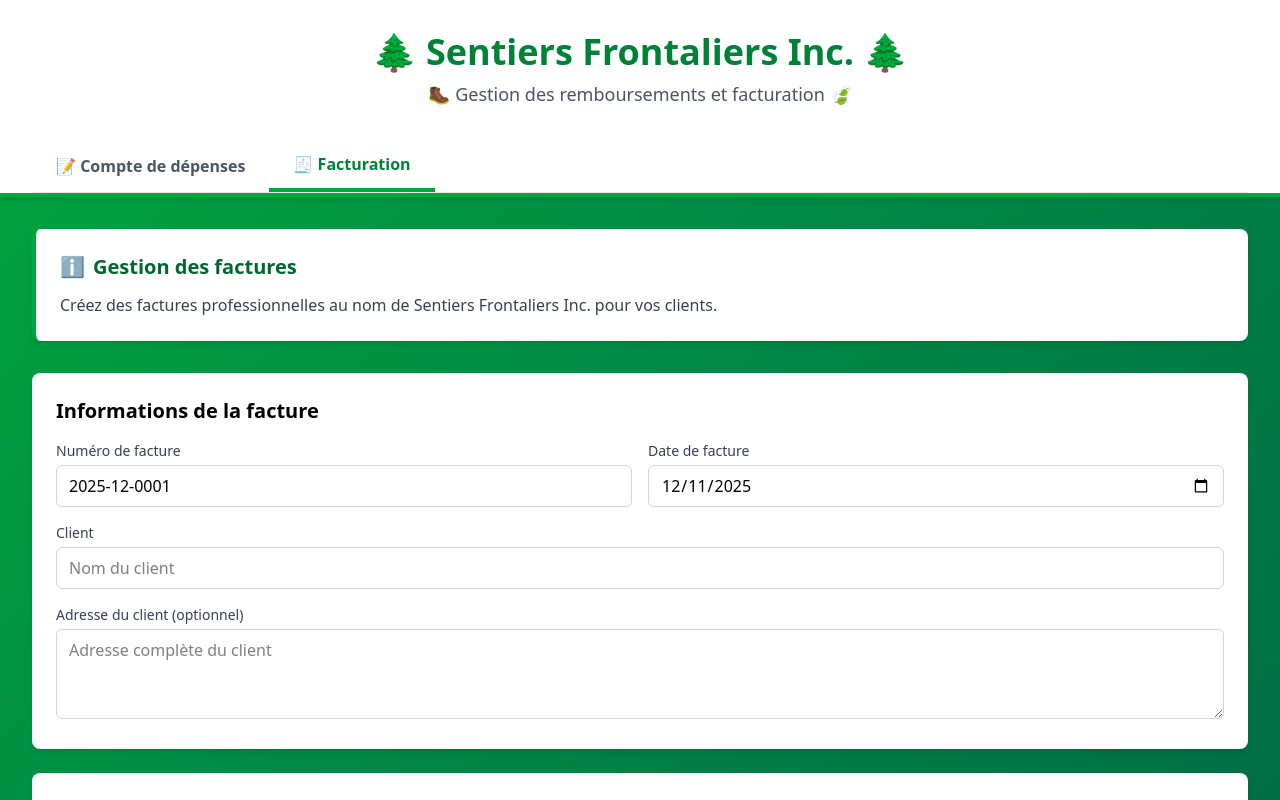
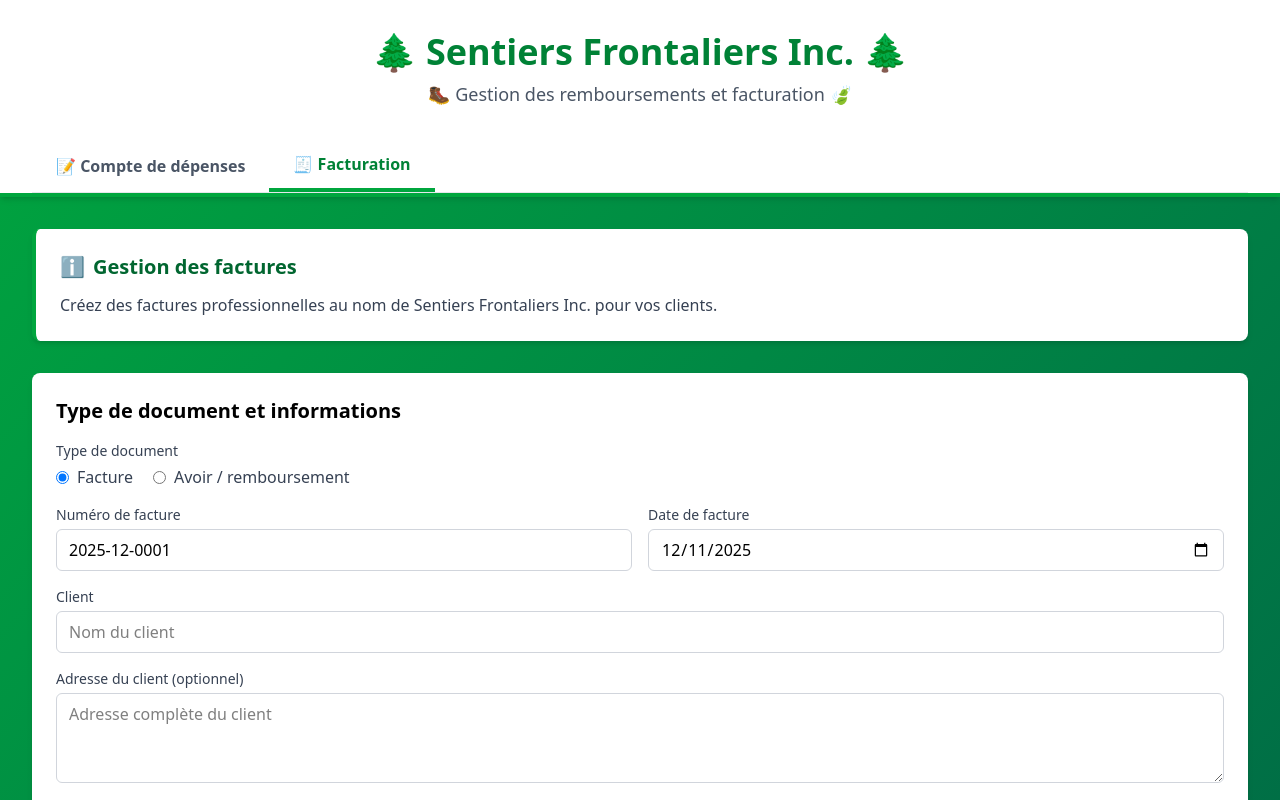
Before and after one commit to julbrs/mon-compte-de-depenses, a React (Vite) app: page / in a window 1280 px wide. Both pictures are taken after a click on the button "🧾 Facturation". Shown: the top 800 px of the page. Built offline with nearby package versions, Linux system fonts and the light colour scheme.

Commit message:
Add credit note generation

```diff
--- a/src/App.tsx
+++ b/src/App.tsx
@@ -237,7 +237,7 @@ function App() {
 
             {invoices.length > 0 && (
               <div className="mt-8">
-                <h2 className="text-2xl font-bold text-green-800 mb-4">Factures créées</h2>
+                <h2 className="text-2xl font-bold text-green-800 mb-4">Factures et avoirs créés</h2>
                 <InvoiceList
                   invoices={invoices}
                   onDeleteInvoice={deleteInvoice}
--- a/src/components/InvoiceForm.tsx
+++ b/src/components/InvoiceForm.tsx
@@ -10,6 +10,8 @@ function InvoiceForm({ onAddInvoice }: InvoiceFormProps) {
 
   const [invoiceNumber, setInvoiceNumber] = useState(defaultInvoiceNumber);
   const [invoiceDate, setInvoiceDate] = useState(today.toISOString().split("T")[0]);
+  const [documentType, setDocumentType] = useState<"invoice" | "credit-note">("invoice");
+  const [referenceInvoiceNumber, setReferenceInvoiceNumber] = useState("");
   const [customerName, setCustomerName] = useState("");
   const [customerAddress, setCustomerAddress] = useState("");
   const [comments, setComments] = useState("");
@@ -68,6 +70,10 @@ function InvoiceForm({ onAddInvoice }: InvoiceFormProps) {
       alert("Veuillez entrer une date de facture");
       return;
     }
+    if (documentType === "credit-note" && !referenceInvoiceNumber.trim()) {
+      alert("Veuillez entrer le numéro de la facture à créditer");
+      return;
+    }
     if (!customerName.trim()) {
       alert("Veuillez entrer le nom du client");
       return;
@@ -78,8 +84,10 @@ function InvoiceForm({ onAddInvoice }: InvoiceFormProps) {
     }
 
     onAddInvoice({
+      documentType,
       invoiceNumber,
       invoiceDate,
+      referenceInvoiceNumber,
       customerName,
       customerAddress,
       lines,
@@ -89,6 +97,8 @@ function InvoiceForm({ onAddInvoice }: InvoiceFormProps) {
     // Reset form
     setInvoiceNumber(defaultInvoiceNumber);
     setInvoiceDate(today.toISOString().split("T")[0]);
+    setDocumentType("invoice");
+    setReferenceInvoiceNumber("");
     setCustomerName("");
     setCustomerAddress("");
     setComments("");
@@ -99,11 +109,34 @@ function InvoiceForm({ onAddInvoice }: InvoiceFormProps) {
     <div className="space-y-6">
       {/* Invoice Header Information */}
       <div className="bg-white p-6 rounded-lg shadow-md">
-        <h2 className="text-xl font-semibold mb-4">Informations de la facture</h2>
+        <h2 className="text-xl font-semibold mb-4">Type de document et informations</h2>
         <div className="grid grid-cols-1 md:grid-cols-2 gap-4">
+          <div className="md:col-span-2">
+            <span className="block text-sm font-medium text-gray-700 mb-1">Type de document</span>
+            <div className="flex gap-5">
+              <label className="flex items-center gap-2 text-gray-700">
+                <input
+                  type="radio"
+                  name="documentType"
+                  checked={documentType === "invoice"}
+                  onChange={() => setDocumentType("invoice")}
+                />
+                Facture
+              </label>
+              <label className="flex items-center gap-2 text-gray-700">
+                <input
+                  type="radio"
+                  name="documentType"
+                  checked={documentType === "credit-note"}
+                  onChange={() => setDocumentType("credit-note")}
+                />
+                Avoir / remboursement
+              </label>
+            </div>
+          </div>
           <div>
             <label htmlFor="invoiceNumber" className="block text-sm font-medium text-gray-700 mb-1">
-              Numéro de facture
+              Numéro de {documentType === "credit-note" ? "l'avoir" : "facture"}
             </label>
             <input
               type="text"
@@ -114,6 +147,21 @@ function InvoiceForm({ onAddInvoice }: InvoiceFormProps) {
               placeholder="YYYY-MM-xxxx"
             />
           </div>
+          {documentType === "credit-note" && (
+            <div>
+              <label htmlFor="referenceInvoiceNumber" className="block text-sm font-medium text-gray-700 mb-1">
+                Facture d'origine à créditer
+              </label>
+              <input
+                type="text"
+                id="referenceInvoiceNumber"
+                value={referenceInvoiceNumber}
+                onChange={(e) => setReferenceInvoiceNumber(e.target.value)}
+                className="w-full px-3 py-2 border border-gray-300 rounded-md focus:outline-none focus:ring-2 focus:ring-blue-500"
+                placeholder="Numéro de la facture d'origine"
+              />
+            </div>
+          )}
           <div>
             <label htmlFor="invoiceDate" className="block text-sm font-medium text-gray-700 mb-1">
               Date de facture
@@ -283,7 +331,7 @@ function InvoiceForm({ onAddInvoice }: InvoiceFormProps) {
           onClick={handleSubmitInvoice}
           className="w-full bg-green-600 text-white py-3 px-4 rounded-md hover:bg-green-700 focus:outline-none focus:ring-2 focus:ring-green-500 focus:ring-offset-2 font-semibold text-lg"
         >
-          Créer la facture
+          Créer {documentType === "credit-note" ? "l'avoir" : "la facture"}
         </button>
       )}
     </div>
--- a/src/components/InvoiceList.tsx
+++ b/src/components/InvoiceList.tsx
@@ -25,8 +25,13 @@ function InvoiceList({ invoices, onDeleteInvoice, onGeneratePDF }: InvoiceListPr
         <div key={invoice.id} className="bg-white p-6 rounded-lg shadow-md">
           <div className="flex justify-between items-start mb-4">
             <div>
-              <h3 className="text-lg font-semibold">Facture #{invoice.invoiceNumber}</h3>
+              <h3 className="text-lg font-semibold">
+                {invoice.documentType === "credit-note" ? "Avoir" : "Facture"} #{invoice.invoiceNumber}
+              </h3>
               <p className="text-gray-600">Date: {formatLocalDate(invoice.invoiceDate)}</p>
+              {invoice.documentType === "credit-note" && (
+                <p className="text-gray-600">Crédite la facture #{invoice.referenceInvoiceNumber}</p>
+              )}
               <p className="text-gray-600">Client: {invoice.customerName}</p>
               {invoice.customerAddress && (
                 <p className="text-sm text-gray-500 whitespace-pre-line">
@@ -35,7 +40,8 @@ function InvoiceList({ invoices, onDeleteInvoice, onGeneratePDF }: InvoiceListPr
               )}
             </div>
             <div className="text-right">
-              <p className="text-2xl font-bold text-green-600">
+              <p className={`text-2xl font-bold ${invoice.documentType === "credit-note" ? "text-red-600" : "text-green-600"}`}>
+                {invoice.documentType === "credit-note" ? "-" : ""}
                 {calculateInvoiceTotal(invoice).toFixed(2)} $ CAD
               </p>
             </div>
--- a/src/types/invoice.ts
+++ b/src/types/invoice.ts
@@ -7,8 +7,10 @@ export interface InvoiceLine {
 
 export interface Invoice {
   id: number;
+  documentType: "invoice" | "credit-note";
   invoiceNumber: string;
   invoiceDate: string;
+  referenceInvoiceNumber: string;
   customerName: string;
   customerAddress: string;
   lines: InvoiceLine[];
--- a/src/utils/invoicePdfGenerator.ts
+++ b/src/utils/invoicePdfGenerator.ts
@@ -10,6 +10,8 @@ const formatLocalDate = (value: string): string => {
 
 export const generateInvoicePDF = async (invoice: Invoice): Promise<void> => {
   const doc = new jsPDF();
+  const isCreditNote = invoice.documentType === "credit-note";
+  const documentLabel = isCreditNote ? "AVOIR" : "FACTURE";
 
   // En-tête avec logo/nom de l'entreprise
   doc.setFontSize(22);
@@ -24,12 +26,12 @@ export const generateInvoicePDF = async (invoice: Invoice): Promise<void> => {
 
   doc.setFontSize(16);
   doc.setFont("helvetica", "bold");
-  doc.text("FACTURE", 105, 42, { align: "center" });
+  doc.text(documentLabel, 105, 42, { align: "center" });
 
   // Informations de la facture
   doc.setFontSize(11);
   doc.setFont("helvetica", "bold");
-  doc.text("Facture #:", 20, 55);
+  doc.text(`${isCreditNote ? "Avoir" : "Facture"} #:`, 20, 55);
   doc.setFont("helvetica", "normal");
   doc.text(invoice.invoiceNumber, 50, 55);
 
@@ -38,13 +40,20 @@ export const generateInvoicePDF = async (invoice: Invoice): Promise<void> => {
   doc.setFont("helvetica", "normal");
   doc.text(formatLocalDate(invoice.invoiceDate), 50, 62);
 
+  if (isCreditNote) {
+    doc.setFont("helvetica", "bold");
+    doc.text("Facture d'origine #:", 20, 69);
+    doc.setFont("helvetica", "normal");
+    doc.text(invoice.referenceInvoiceNumber, 65, 69);
+  }
+
   // Informations du client
   doc.setFont("helvetica", "bold");
-  doc.text("Facturé à:", 20, 75);
+  doc.text(isCreditNote ? "Remboursé à:" : "Facturé à:", 20, isCreditNote ? 82 : 75);
   doc.setFont("helvetica", "normal");
-  doc.text(invoice.customerName, 20, 82);
+  doc.text(invoice.customerName, 20, isCreditNote ? 89 : 82);
 
-  let currentY = 87;
+  let currentY = isCreditNote ? 94 : 87;
   if (invoice.customerAddress && invoice.customerAddress.trim()) {
     const addressLines = doc.splitTextToSize(invoice.customerAddress, 80);
     doc.text(addressLines, 20, currentY);
@@ -82,7 +91,7 @@ export const generateInvoicePDF = async (invoice: Invoice): Promise<void> => {
     foot: [
       [
         {
-          content: "TOTAL",
+          content: isCreditNote ? "MONTANT À REMBOURSER" : "TOTAL",
           colSpan: 4,
           styles: { halign: "right", fontStyle: "bold", fontSize: 11 },
         },
@@ -116,7 +125,7 @@ export const generateInvoicePDF = async (invoice: Invoice): Promise<void> => {
   doc.text("Sentiers Frontaliers Inc.", 105, pageHeight - 15, { align: "center" });
 
   // Télécharger le PDF
-  const fileName = `Facture_${invoice.invoiceNumber.replace(
+  const fileName = `${isCreditNote ? "Avoir" : "Facture"}_${invoice.invoiceNumber.replace(
     /\//g,
     "-"
   )}_${invoice.customerName.replace(/\s+/g, "_")}.pdf`;
```
